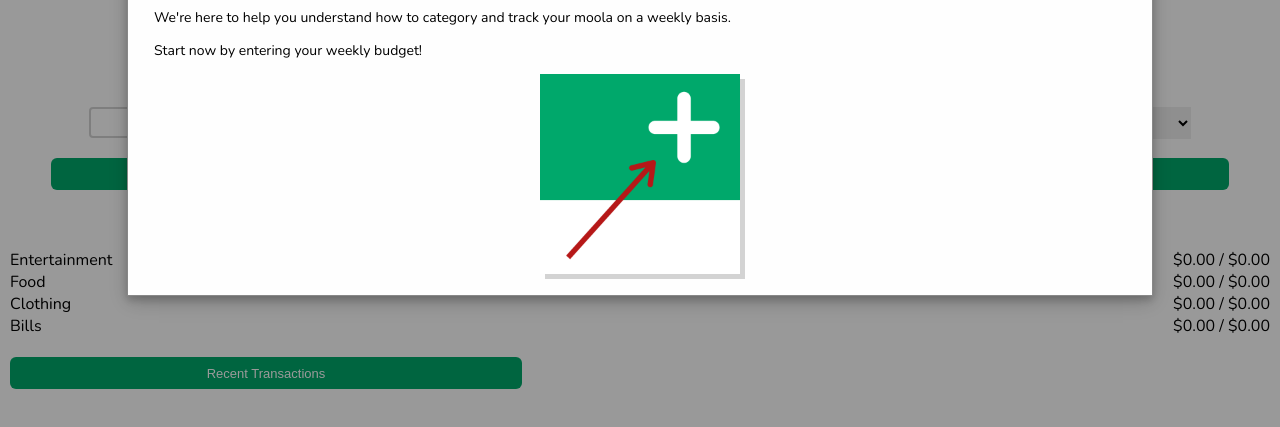
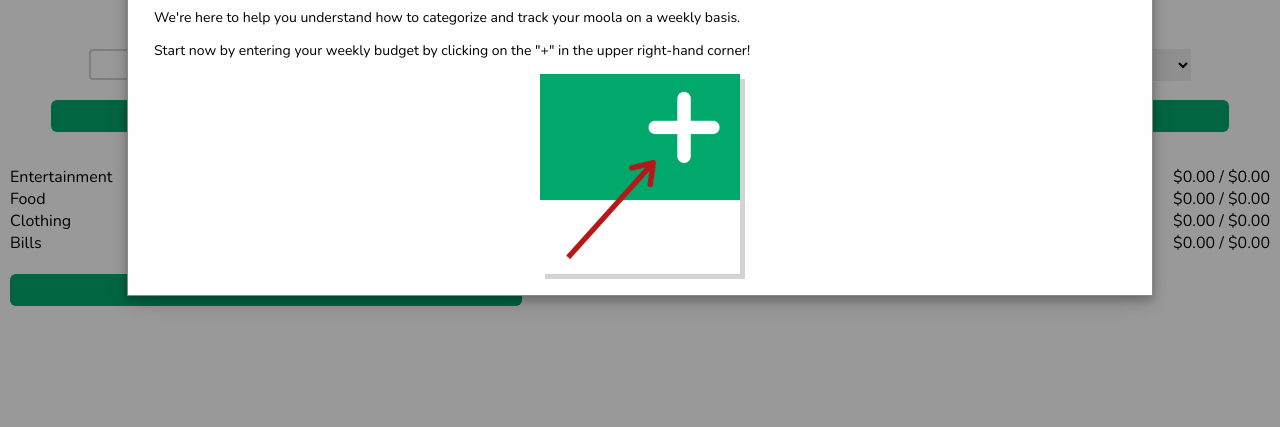
Before and after one commit to benjamindrolls/BudgetBuddyProject, a plain HTML site: page index.html in a window 1280 px wide. Shown: the part 165-592 px from the top of the page. Drawn offline with nearby package versions, Linux system fonts and the light colour scheme.

Commit message:
CSS change

```diff
--- a/index.html
+++ b/index.html
@@ -87,8 +87,8 @@
     </div>
       <div class="message-body">
 
-        <p class="welcome-copy">We're here to help you understand how to category and track your moola on a weekly basis.</p>
-        <p class="welcome-copy"> Start now by entering your weekly budget!</p>
+        <p class="welcome-copy">We're here to help you understand how to categorize and track your moola on a weekly basis.</p>
+        <p class="welcome-copy"> Start now by entering your weekly budget by clicking on the "+" in the upper right-hand corner!</p>
        <div class="gettingStartedContainer"> <img src="./images/gettingStarted.png" class="gettingStartedGraphic"  alt="gettingStarted" style="width: 200px; height: 200px;"></div>
       </div>
     </div>
--- a/styles.css
+++ b/styles.css
@@ -9,6 +9,7 @@ text-align: center;
 }
 .remainingBudget{
   font-size: 18px;
+  margin: 5px;
 }
 h2{
   margin: auto;
@@ -34,14 +35,16 @@ h2{
 
 #myProgress {
     width: 75%;
-    background-color: grey;
+    background-color: white;
     align-items: center;
     margin: auto;
+    border-radius: 4px;
   }
 #myBar {
   width: 1%;
   height: 20px;
-  background-color: green;
+  background-image: linear-gradient(-90deg, red, orange, yellow);
+  border-radius: 4px;
 }
 
 
@@ -58,7 +61,7 @@ h2{
 
 .container {
     display: flex;
-    margin-top: 60px;
+    margin-top: 35px;
     padding: 10px;
 }
 .column1 {
@@ -198,7 +201,7 @@ select {
     text-align: center;
 }
 .form{
-  padding-top: 62px;
+  padding-top: 30px;
   margin-bottom: 30px;
   height: 82px;
   display: flex;
@@ -308,7 +311,7 @@ position: fixed;
   width: 40%;
   margin-top: 10px;
   margin-left: 10px;
-  font-size: 13px;
+  font-size: 14px;
 }
 
 
```
